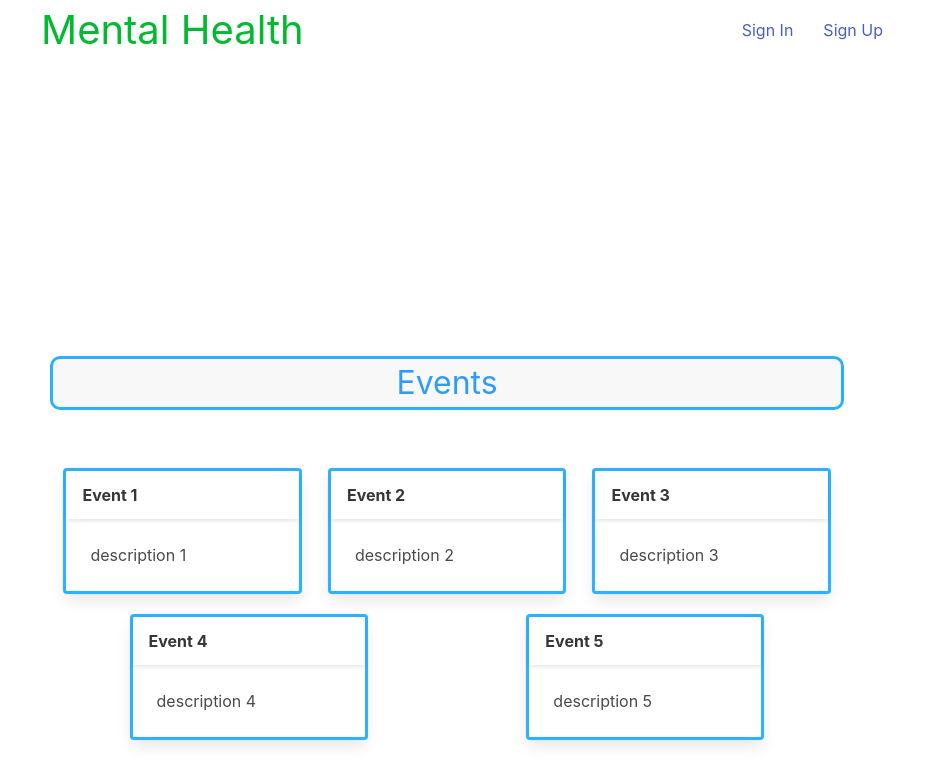
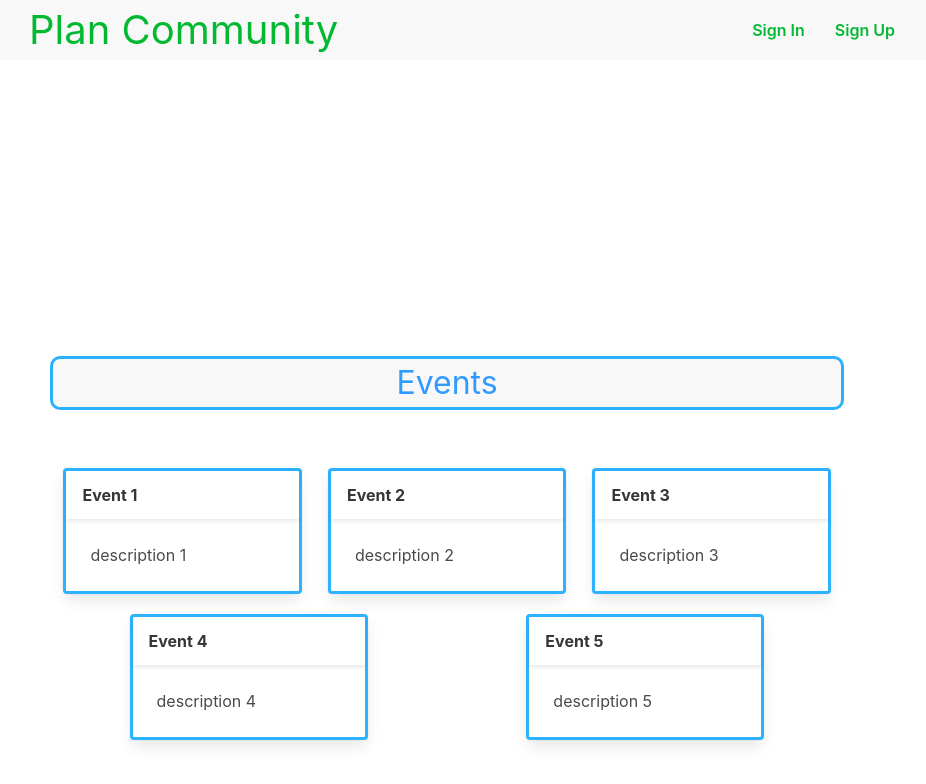
Before and after one commit to TylerEvans-hash/mental-health-project, a React (Create React App) app in the folder client/: page / in a window 1280 px wide. Shown: the top 784 px of the page, without its empty margins (193-1119 px from the left). Built offline with nearby package versions, Linux system fonts and the light colour scheme.

Commit message:
add more css styling update title add folder for background image

```diff
--- a/client/src/components/Footer/index.js
+++ b/client/src/components/Footer/index.js
@@ -5,7 +5,7 @@ const Footer = () => {
         <footer className="footer">
             <div className="content has-text-centered">
                 <p>
-                    <strong>Mental Health</strong>
+                    <strong>Plan Community</strong>
                 </p>
             </div>
         </footer>
--- a/client/src/components/Header/index.js
+++ b/client/src/components/Header/index.js
@@ -4,11 +4,15 @@ import { Link } from 'react-router-dom'
 const Header =()=> {
     return (
         <header className="is-flex is-justify-content-space-around is-align-items-center is-flex-wrap-wrap">
-            <h1 className="is-size-2"><Link to="/" style={{color: "rgb(4, 185, 50)"}}>Mental Health</Link></h1>
+            <h1 className="is-size-2"><Link to="/" style={{color: "rgb(4, 185, 50)"}}>Plan Community</Link></h1>
             <nav>
                 <ul>
-                    <Link to="/signin">Sign In</Link>
-                    <Link to="/signup">Sign Up</Link>
+                    <li>
+                    <Link to="/signin" style={{color: "rgb(4, 185, 50)"}} >Sign In</Link>
+                    </li>
+                    <li>
+                    <Link to="/signup" style={{color: "rgb(4, 185, 50)"}} >Sign Up</Link>
+                    </li>
                 </ul>
             </nav>
         </header>
--- a/client/src/index.css
+++ b/client/src/index.css
@@ -1,4 +1,6 @@
 @import "https://cdn.jsdelivr.net/npm/bulma@0.9.3/css/bulma.min.css";
+
+
 html {
   background-color: #fafafa;
 }
@@ -11,6 +13,25 @@ body {
   -webkit-font-smoothing: antialiased;
   -moz-osx-font-smoothing: grayscale;
 }
+
+header {
+  background-color: rgba(231, 230, 230, 0.3);
+}
+
+
+header nav ul {
+  display: flex;
+  flex-wrap: wrap;
+  justify-content: space-between;
+  align-items: center;
+  list-style: none;
+}
+
+
+header nav ul li {
+  font-weight: 600;
+}
+
 
 a {
   margin-left: 30px;
@@ -38,6 +59,8 @@ a {
   border: 3px solid rgba(0, 162, 255, 0.822);
   border-radius: 10px;
 }
+
+
 
 h2 {
   color: rgb(47, 154, 255);
@@ -98,6 +121,7 @@ h2 {
   font-weight: 600;
   cursor: pointer;
 }
+
 /* Form end  */
 
 
```
Also changed, not shown: client/src/assets/background/abstract.jpg (added).
